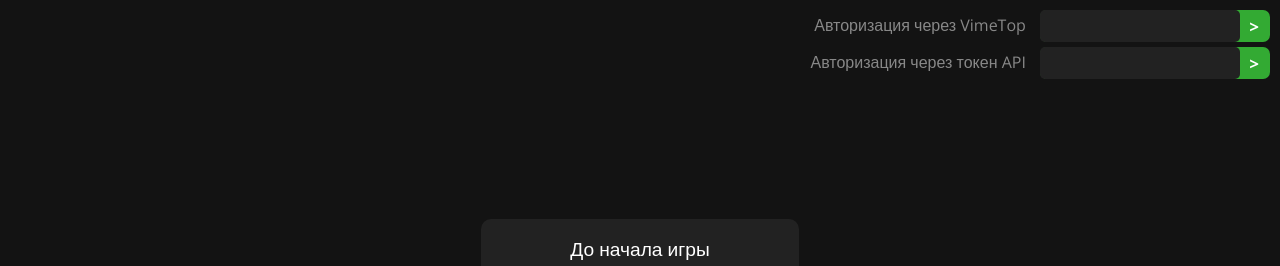
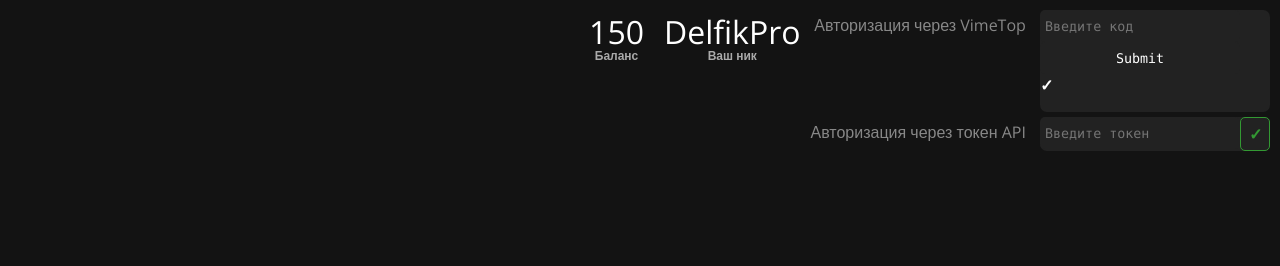
Before and after one commit to delfikpro/delfikpro.github.io, a plain HTML site: page vimebet/index.html in a window 1280 px wide. Shown: the top 266 px of the page. Drawn offline with nearby package versions, Linux system fonts and the light colour scheme.

Commit message:
Add files via upload

```diff
--- a/vimebet/index.html
+++ b/vimebet/index.html
@@ -8,16 +8,31 @@
 <body>
 
 	<div class="header">
-		<span id="auth-vimetop">Авторизация через VimeTop</span>
-		<div class="auth-form" id="auth-vimetop-form">
-			<input type="text" id="auth-vimetop-input">
-			<span> > </span>
+		<div id="auth">
+			<div id="auth-vimetop">
+				<span>Авторизация через VimeTop</span>
+				<div class="auth-form" id="auth-vimetop-form">
+					<form action="http://localhost/auth" method="post">
+						<input type="text" id="auth-vimetop-input" name="vimetop" placeholder="Введите код">
+						<input type="submit">
+						<div id="auth-vimetop-confirm"><span> ✓ </span></div>
+					</form>
+				</div>
+			</div>
+			<span id="auth-token">Авторизация через токен API</span>
+			<div class="auth-form" id="auth-token-form">
+				<input type="text" id="auth-token-input" placeholder="Введите токен">
+				<div id="auth-token-confirm"><span> ✓ </span></div>
+			</div>
 		</div>
-		<br>
-		<span id="auth-token">Авторизация через токен API</span>
-		<div class="auth-form" id="auth-token-form">
-			<input type="text" id="auth-token-input">
-			<span> > </span>
+
+		<div class="info">
+		  	<h2 id="user">DelfikPro</h2>
+		  	<span class="sup">Ваш ник</span>
+		</div>
+		<div class="info">
+		  	<h2 id="balance">150</h2>
+		  	<span class="sup">Баланс</span>
 		</div>
 	</div>
 	<div class="content">
--- a/vimebet/index.js
+++ b/vimebet/index.js
@@ -1,3 +1,5 @@
+
+ADDRESS = "http://s1.dme-ihr.implario.cc";
 
 // Добавление ведущих нулей (паддинг)
 Number.prototype.pad = function(size) {
@@ -69,8 +71,21 @@ setInterval((h, m, s, sep) => {
 
 // });
 
+vimetopClicked = false;
+$("#auth-vimetop").click(function() {
+	if (!vimetopClicked) window.open("https://vimetop.ru/auth?app_id=4&key=3ftgyuhf2nj");
+	vimetopClicked = true;
+});
 
-$("#auth-vimetop").click(function() {
-	console.log("123");
-	window.open("https://vimetop.ru/auth?app_id=4&key=3ftgyuhf2nj");
-})
+$("#auth-vimetop-confirm").click(function() {
+	let code = $("#auth-vimetop-input").val();
+	if (!code) return;
+	$.ajax({
+		url: ADDRESS + "/auth",
+		type: 'GET',
+		data: {
+			vimetop: code,
+		},
+		success: console.log
+	});
+});
--- a/vimebet/style.css
+++ b/vimebet/style.css
@@ -27,7 +27,6 @@ body {
 	height: 24px;
 	border-radius: 10px 0 0 10px;
 	color: white;
-	font-weight: bold;
 	padding-left: 10px;
 }
 
@@ -137,6 +136,8 @@ h2 {
 	margin: 10px;
 	text-align: right;
 	color: #888;
+	display: flex;
+	flex-direction: row-reverse;
 }
 
 .header > span {
@@ -171,12 +172,32 @@ input {
 	padding: 0;
 	width: 230px;
 	text-align: left;
-	background-color: #3a3;
 	color: #fff;
 	font-weight: 900;
+	display: inline-flex;
+	background-color: #222;
 }
-.auth-form > span {
+.auth-form > div {
+	margin: 0;
+	display: inline-block;
+	height: 32px;
+	background-color: #222;
+	border: 1px solid #393;
+	/*border-left: none;*/
+	width: 28px;
+	border-radius: 5px;
+	transition: 0.2s;
+	color: #393;
+}
+
+.auth-form > div:hover {
+	background-color: #393;
+	border: 1px solid #393;
+	color: #fff;
+}
+
+.auth-form > div > span {
 	position: relative;
-	top: 2px;
-	left: 5px;
+	top: 5px;
+	left: 8px;
 }
```
